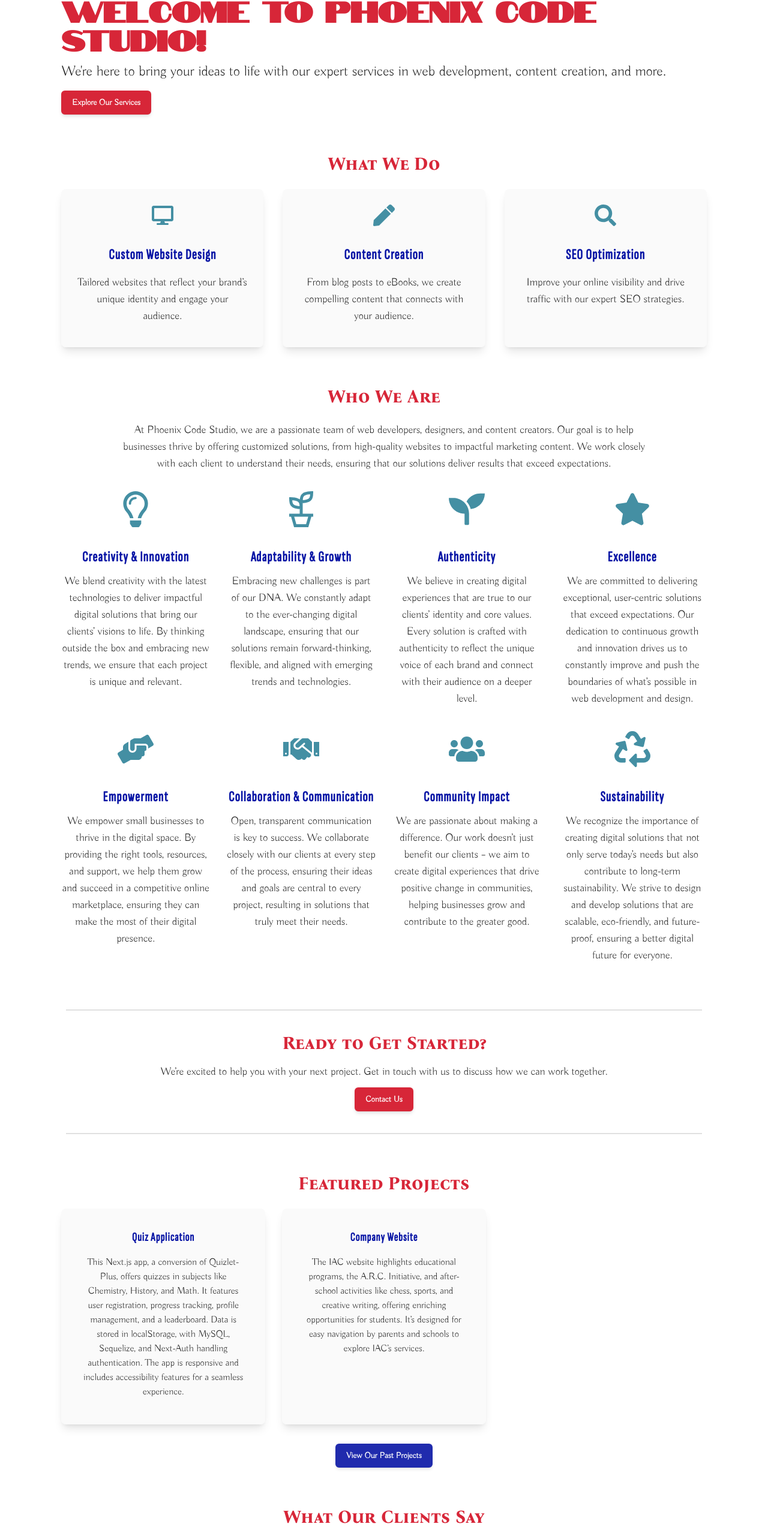
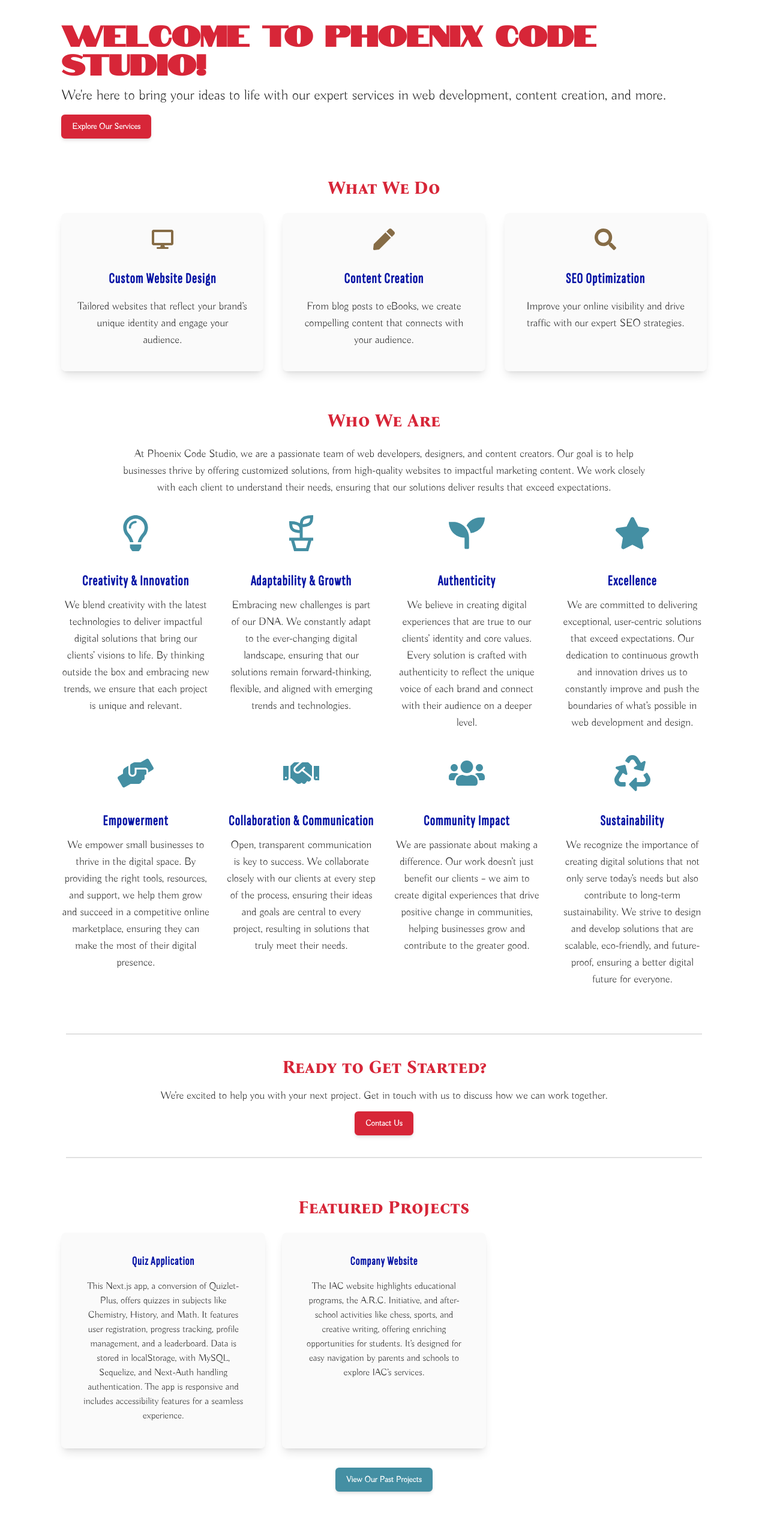
Before and after one commit to tmchuynh/phoenix-code-studio, a Next.js app: page / in a window 1280 px wide. Shown: the part 187-2743 px from the top of the page at 60% size. Built offline with nearby package versions, Linux system fonts and the light colour scheme.

Commit message:
change button variant

```diff
--- a/src/components/FeaturedBlogs.tsx
+++ b/src/components/FeaturedBlogs.tsx
@@ -50,7 +50,7 @@
         )}
       </div>
       <div className="text-center mt-8">
-        <Button variant={"secondary"} onClick={navigateToBlogs}>
+        <Button variant={"tertiary"} onClick={navigateToBlogs}>
           Read Our Blogs
         </Button>
       </div>
--- a/src/components/FeaturedProjects.tsx
+++ b/src/components/FeaturedProjects.tsx
@@ -39,7 +39,7 @@
         )}
       </div>
       <div className="text-center mt-8">
-        <Button variant={"secondary"} onClick={navigateToPastProjects}>
+        <Button variant={"tertiary"} onClick={navigateToPastProjects}>
           View Our Past Projects
         </Button>
       </div>
--- a/src/components/NavBar.tsx
+++ b/src/components/NavBar.tsx
@@ -24,7 +24,7 @@
 
   return (
     <>
-      <Menubar className="md:flex h-full justify-between hidden">
+      <Menubar className="md:flex h-full justify-between hidden mb-10">
         <MenubarMenu>
           <span className="px-3">Phoenix Code Studio</span>
         </MenubarMenu>
--- a/src/components/ServiceHighlights.tsx
+++ b/src/components/ServiceHighlights.tsx
@@ -9,7 +9,7 @@
       <div className="grid grid-cols-1 md:grid-cols-2 lg:grid-cols-3 xl:grid-cols-3 gap-8">
         {/* Service 1 - Custom Website Design */}
         <div className="p-6 rounded-lg shadow-lg hover:shadow-xl border-2 border-transparent dark:hover:border-border transition-shadow bg-card text-card-foreground">
-          <FaDesktop className="text-4xl text-tertiary mx-auto" />
+          <FaDesktop className="text-4xl text-accent-1 mx-auto" />
           <h3 className="text-xl md:text-2xl font-semibold text-center text-secondary mt-4">
             Custom Website Design
           </h3>
@@ -21,7 +21,7 @@
 
         {/* Service 2 - Content Creation */}
         <div className="p-6 rounded-lg shadow-lg hover:shadow-xl border-2 border-transparent dark:hover:border-border transition-shadow bg-card text-card-foreground">
-          <FaPen className="text-4xl text-tertiary mx-auto" />
+          <FaPen className="text-4xl text-accent-1 mx-auto" />
           <h3 className="text-xl md:text-2xl font-semibold text-center text-secondary mt-4">
             Content Creation
           </h3>
@@ -33,7 +33,7 @@
 
         {/* Service 3 - SEO Optimization */}
         <div className="p-6 rounded-lg shadow-lg hover:shadow-xl border-2 border-transparent dark:hover:border-border transition-shadow bg-card text-card-foreground">
-          <FaSearch className="text-4xl text-tertiary mx-auto" />
+          <FaSearch className="text-4xl text-accent-1 mx-auto" />
           <h3 className="text-xl md:text-2xl font-semibold text-center text-secondary mt-4">
             SEO Optimization
           </h3>
--- a/src/components/Testimonials.tsx
+++ b/src/components/Testimonials.tsx
@@ -49,7 +49,7 @@
             ))}
           </Swiper>
           <div className="text-center mt-8">
-            <Button variant={"secondary"} onClick={navigateToTestimonials}>
+            <Button variant={"tertiary"} onClick={navigateToTestimonials}>
               Read More Testimonials
             </Button>
           </div>
```
